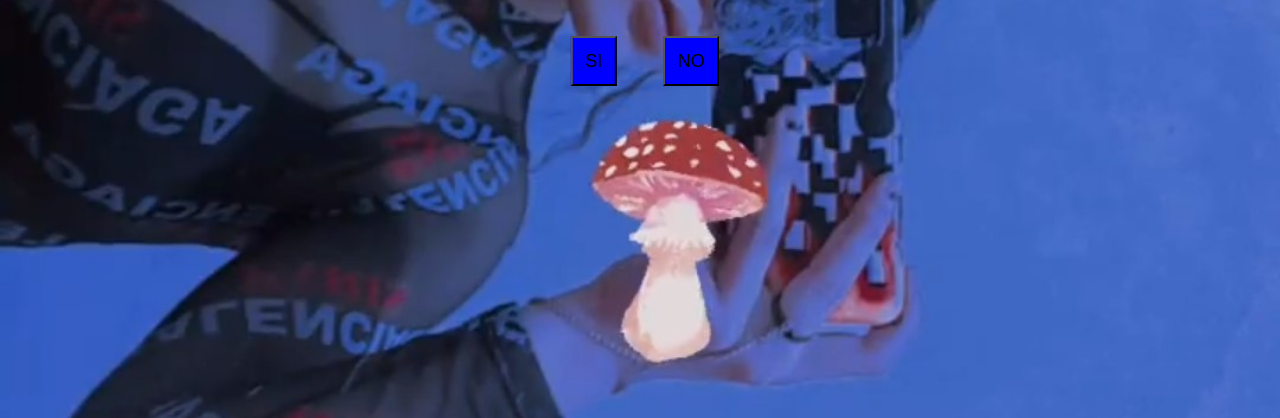
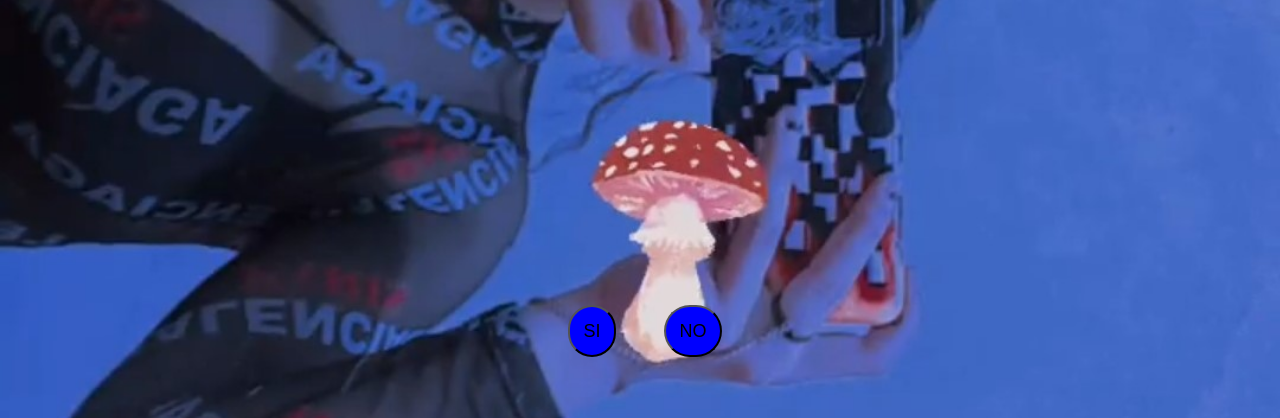
Before and after one commit to MancillaUlises/MancillaUlises.github.io, a plain HTML site: page index.html in a window 1280 px wide. Shown: the part 382-800 px from the top of the page. Drawn offline with Linux system fonts and the light colour scheme.

Commit message:
In commit2

```diff
--- a/estilos.css
+++ b/estilos.css
@@ -12,14 +12,20 @@
 }
 
 p{
-    font-size: 30px;
-    padding: 15%;
+    font-size: 40px;
+    padding: 25%;
+    /* font-style: oblique;
+    width:20px ;
+    height: 80px; */
 }
 
 button{
     font-size: large;
-    padding: 0.7em;
+    padding: 0.75em;
     background-color: blue;
+    /* background: none; */
+    border-radius: 100px;
+    font-style: normal;
 }
 
 #yesBtn{
@@ -27,5 +33,4 @@ button{
 }
 #noBtn{
     position: absolute;
-
 }
```
